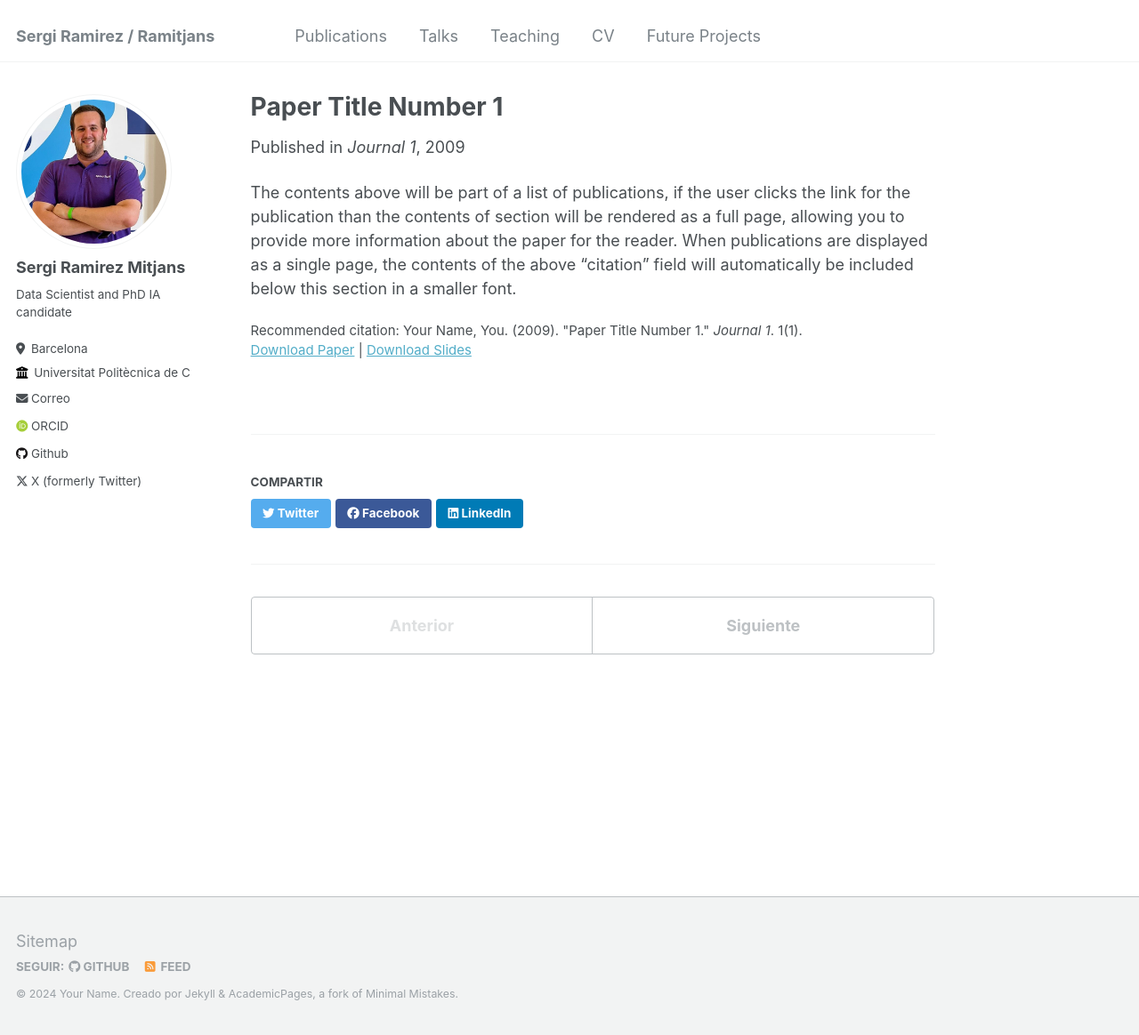
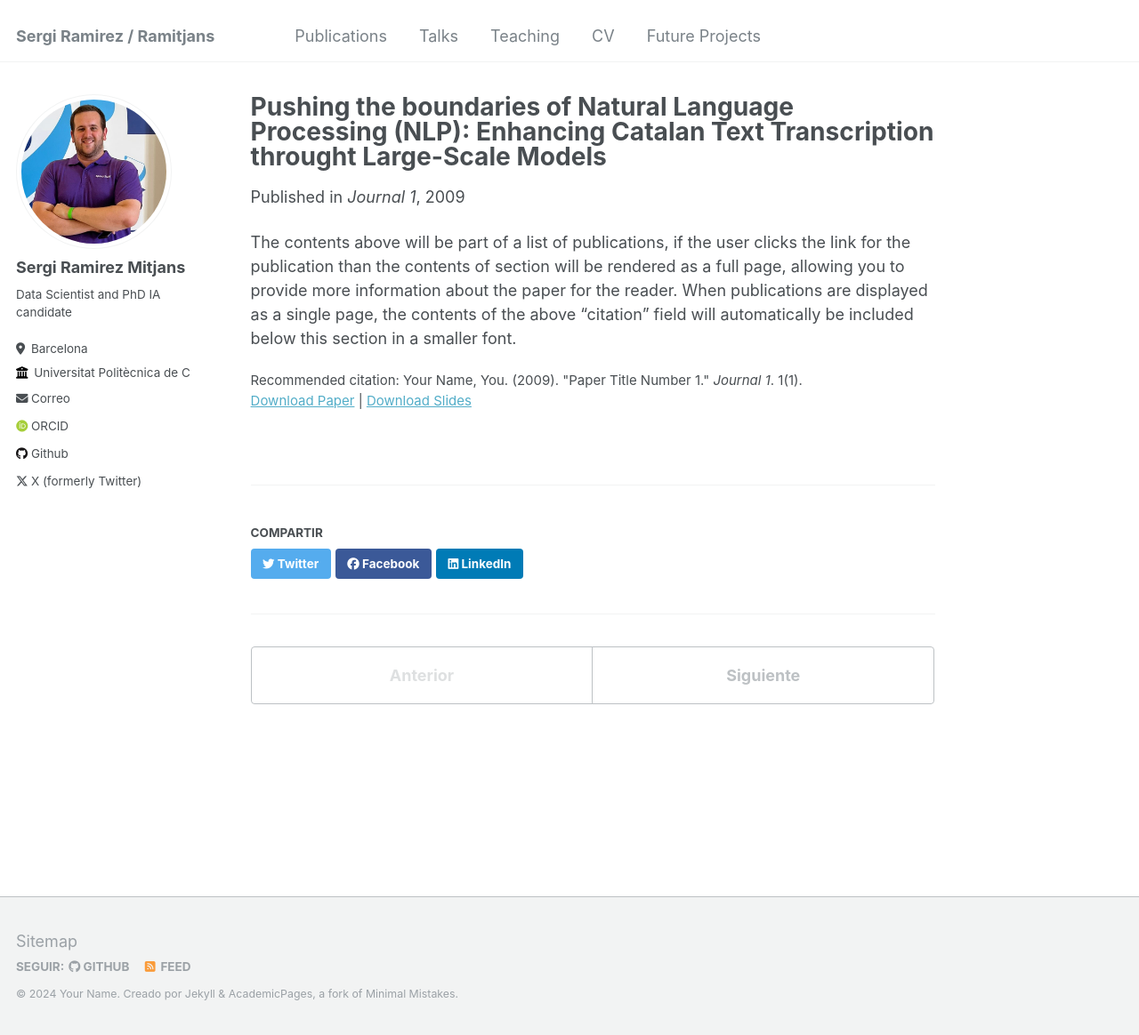
Before and after one commit to ramitjansIA/ramitjansia.github.io, a Jekyll site: the page built from _publications/2009-10-01-paper-title-number-1.md, in a window 1280 px wide and 1164 px high. Shown: the whole window at 89% size. Built offline with Jekyll 4.4.1, drawn with Linux system fonts in a browser that asks for light colours; some web fonts are replaced.

Commit message:
Actualizacion

```diff
--- a/_publications/2009-10-01-paper-title-number-1.md
+++ b/_publications/2009-10-01-paper-title-number-1.md
@@ -1,5 +1,5 @@
 ---
-title: "Paper Title Number 1"
+title: "Pushing the boundaries of Natural Language Processing (NLP): Enhancing Catalan Text Transcription throught Large-Scale Models"
 collection: publications
 permalink: /publication/2009-10-01-paper-title-number-1
 excerpt: 'This paper is about the number 1. The number 2 is left for future work.'
```
Also changed, not shown: _publications/old/2010-10-01-paper-title-number-2.md (renamed from _publications/2010-10-01-paper-title-number-2.md), _publications/old/2015-10-01-paper-title-number-3.md (renamed from _publications/2015-10-01-paper-title-number-3.md), _publications/old/2024-02-17-paper-title-number-4.md (renamed from _publications/2024-02-17-paper-title-number-4.md), 1 other file.
